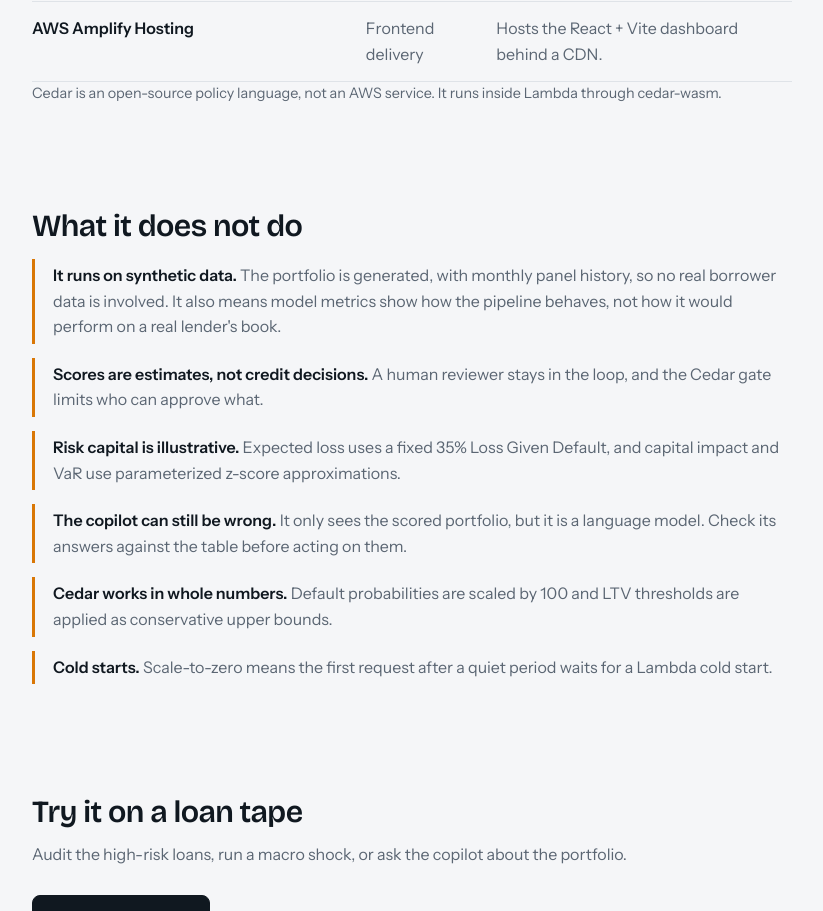
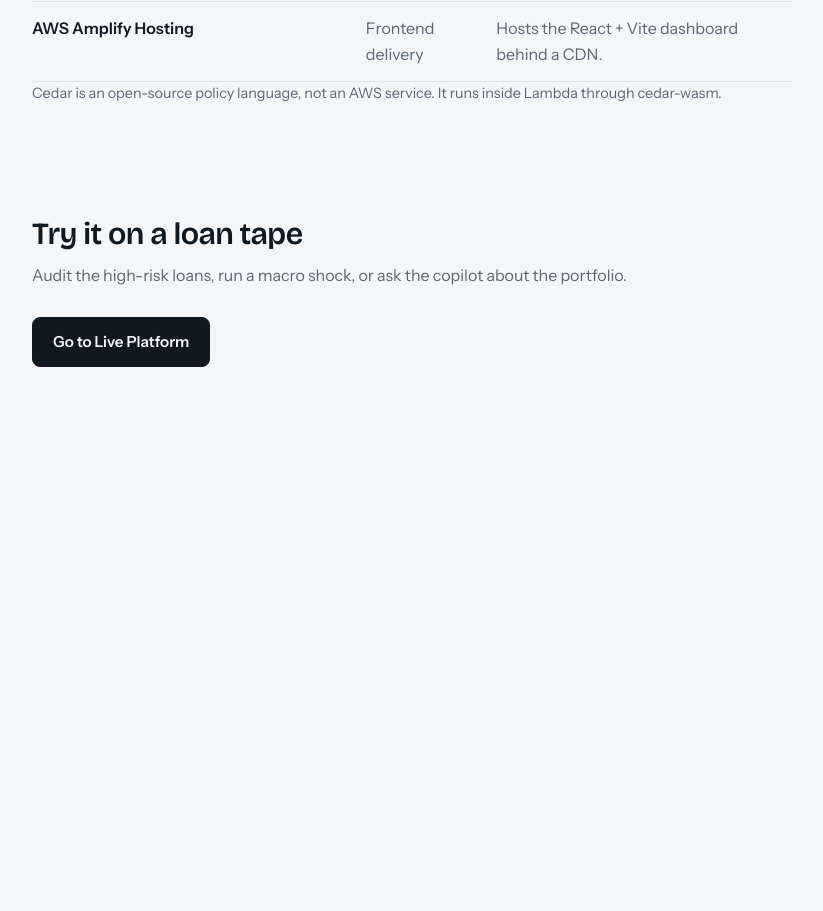
Before and after one commit to ac265640/LoanLens, a React (Vite) app in the folder frontend/: page / in a window 1280 px wide. Shown: the part 3740-4651 px from the top of the page, without its empty margins (108-931 px from the left). After the commit the page ends 4203 px from the top, so only its background shows below. Built offline with nearby package versions, Linux system fonts and the light colour scheme; no server answers.

Commit message:
refactor(ui): drop the limitations block from the landing page

```diff
--- a/frontend/src/pages/Home.css
+++ b/frontend/src/pages/Home.css
@@ -552,24 +552,6 @@
     font-size: 0.9rem;
 }
 
-/* ---------------- limitations ---------------- */
-.limits {
-    list-style: none;
-    margin: 0;
-    padding: 0;
-}
-
-.limits li {
-    padding: 4px 0 4px 18px;
-    margin-bottom: 14px;
-    border-left: 3px solid var(--amber);
-    color: var(--muted);
-}
-
-.limits li strong {
-    color: var(--ink);
-}
-
 /* ---------------- closing ---------------- */
 .closing {
     padding-top: 96px;
--- a/frontend/src/pages/Home.tsx
+++ b/frontend/src/pages/Home.tsx
@@ -351,40 +351,6 @@ export default function Home() {
                 </div>
             </section>
 
-            {/* ---------------- limitations ---------------- */}
-            <section className="block">
-                <div className="narrow">
-                    <h2>What it does not do</h2>
-                    <ul className="limits">
-                        <li>
-                            <strong>It runs on synthetic data.</strong> The portfolio is generated, with monthly panel
-                            history, so no real borrower data is involved. It also means model metrics show how the pipeline
-                            behaves, not how it would perform on a real lender's book.
-                        </li>
-                        <li>
-                            <strong>Scores are estimates, not credit decisions.</strong> A human reviewer stays in the loop,
-                            and the Cedar gate limits who can approve what.
-                        </li>
-                        <li>
-                            <strong>Risk capital is illustrative.</strong> Expected loss uses a fixed 35% Loss Given Default,
-                            and capital impact and VaR use parameterized z-score approximations.
-                        </li>
-                        <li>
-                            <strong>The copilot can still be wrong.</strong> It only sees the scored portfolio, but it is a
-                            language model. Check its answers against the table before acting on them.
-                        </li>
-                        <li>
-                            <strong>Cedar works in whole numbers.</strong> Default probabilities are scaled by 100 and LTV
-                            thresholds are applied as conservative upper bounds.
-                        </li>
-                        <li>
-                            <strong>Cold starts.</strong> Scale-to-zero means the first request after a quiet period waits for
-                            a Lambda cold start.
-                        </li>
-                    </ul>
-                </div>
-            </section>
-
             {/* ---------------- closing ---------------- */}
             <section className="closing">
                 <h2>Try it on a loan tape</h2>
```
